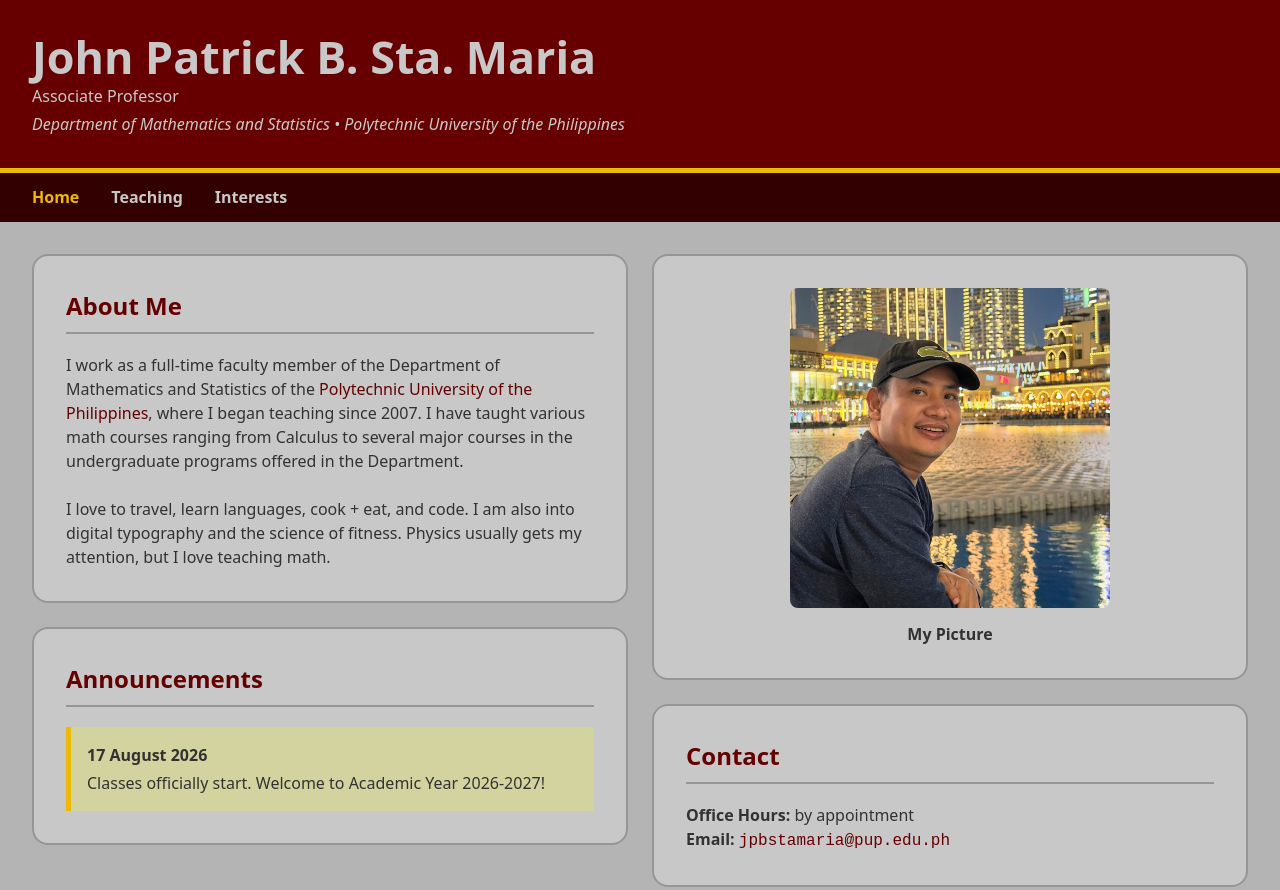
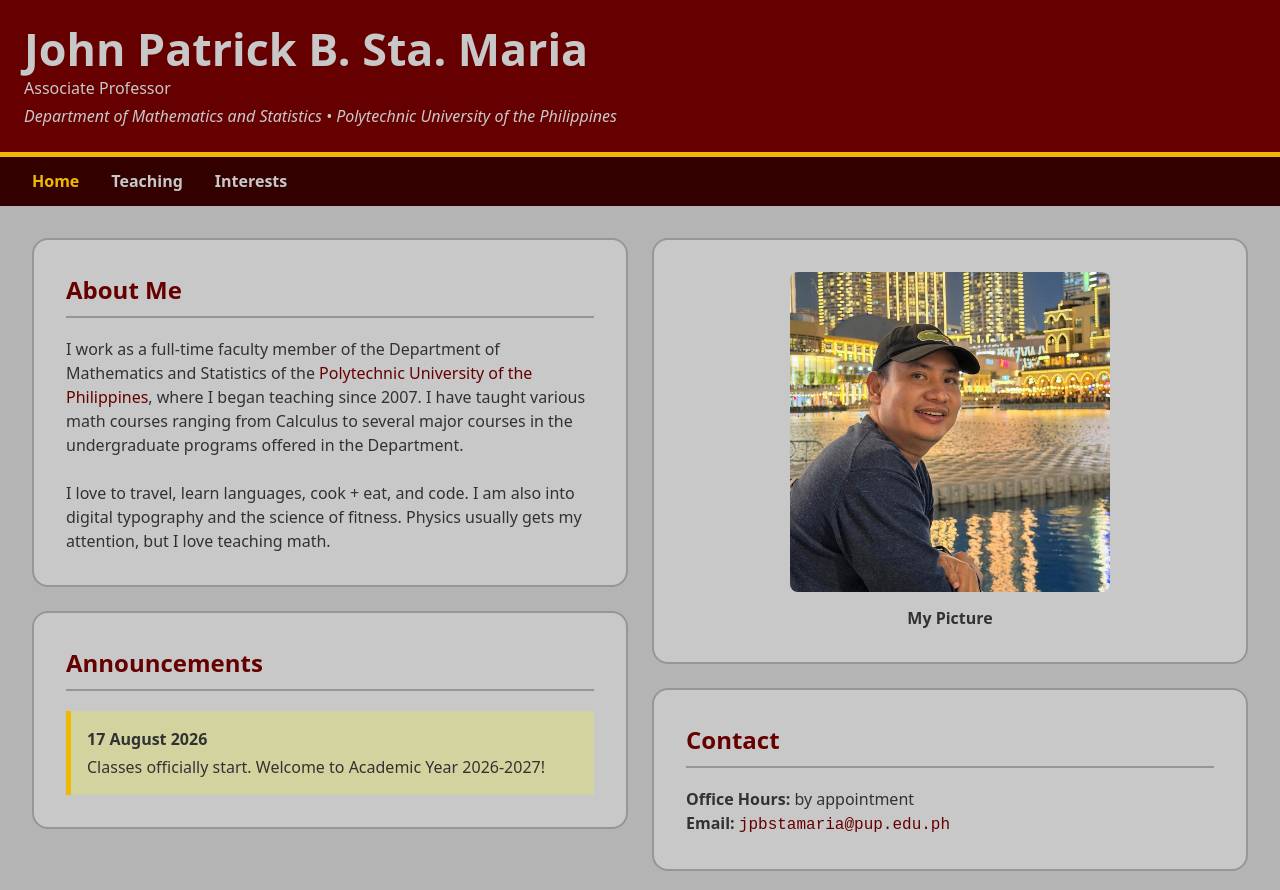
Before and after one commit to jpbstamaria/home, a plain HTML site: page index.html in a window 1280 px wide. Shown: the top 890 px of the page. Drawn offline with Linux system fonts and the light colour scheme.

Commit message:
Update style.css

```diff
--- a/style.css
+++ b/style.css
@@ -29,9 +29,9 @@ body {
 header {
   background-color: var(--primary-light);
   color: var(--neutral-card);
-  padding: clamp(1rem, 4vw, 2rem);
+  padding: clamp(0.75rem, 2vw, 1.5rem);
   border-bottom: 5px solid var(--primary-dark);
-  min-height: clamp(100px, 15vh, 260px);
+  min-height: clamp(60px, 10vh, 150px);
   display: flex;
   flex-direction: column;
   justify-content: center;
```
